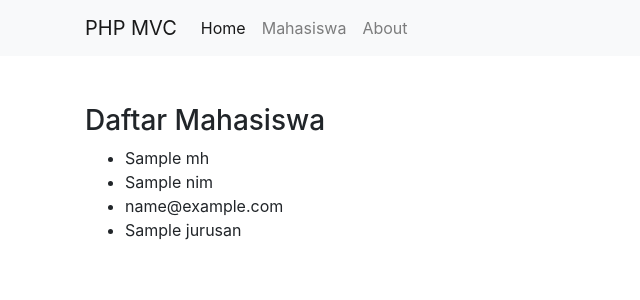
After one commit to eidoscore/phpmvc, a PHP site: the page made by app/views/mahasiswa/index.php in a window 1280 px wide. The commit adds this page. Shown: the top 300 px of the page, without its empty margins (0-640 px from the left). Run offline with PHP 8.4, Linux system fonts and the light colour scheme; the template is opened without the code that fills it: most values are stand-ins (such as "Sample title", 1, 10 or a date in 2020); some libraries are stand-ins or nearby versions.

Commit message:
Menambahkan Model dan koneksi PDO pada Mahasiswa

```diff
--- a/app/controllers/Home.php
+++ b/app/controllers/Home.php
@@ -4,8 +4,9 @@ class Home extends Controller {
     public function index()
     {
         $data['judul'] = 'Home';
+        $data['nama'] = $this->model('User_model')->getUser();
         $this->view('templates/header', $data);
-        $this->view('home/index');
+        $this->view('home/index', $data);
         $this->view('templates/footer');
     }
 }
--- a/app/core/Controller.php
+++ b/app/core/Controller.php
@@ -5,6 +5,12 @@ class Controller {
     {
         require_once '../app/views/' . $view . '.php';
     }
+
+    public function model($model)
+    {
+        require_once '../app/models/' . $model . '.php';
+        return new $model;
+    }
 }
 
 
--- a/app/views/home/index.php
+++ b/app/views/home/index.php
@@ -1,7 +1,7 @@
 <div class="container">
     <div class="jumbotron mt-4">
     <h1 class="display-4">Selamat Datang di Website Saya!</h1>
-    <p class="lead">This is a simple hero unit, a simple jumbotron-style component for calling extra attention to featured content or information.</p>
+    <p class="lead">Halo Nama Saya <?= $data['nama']; ?>.</p>
     <hr class="my-4">
     <p>It uses utility classes for typography and spacing to space content out within the larger container.</p>
     <a class="btn btn-primary btn-lg" href="#" role="button">Learn more</a>
--- /dev/null
+++ b/app/views/mahasiswa/index.php
@@ -0,0 +1,15 @@
+<div class="container mt-5">
+    <div class="row">
+        <div class="col-6">
+            <h3>Daftar Mahasiswa</h3>
+            <?php foreach($data['mhs'] as $mhs) : ?>
+                <ul>
+                    <li><?= $mhs['nama']; ?></li>
+                    <li><?= $mhs['nim']; ?></li>
+                    <li><?= $mhs['email']; ?></li>
+                    <li><?= $mhs['jurusan']; ?></li>
+                </ul>
+            <?php endforeach; ?>
+        </div>
+    </div>
+</div>
--- a/app/views/templates/header.php
+++ b/app/views/templates/header.php
@@ -11,13 +11,14 @@
 
 <nav class="navbar navbar-expand-lg navbar-light bg-light">
 <div class="container">
-    <a class="navbar-brand" href="#">PHP MVC</a>
+    <a class="navbar-brand" href="<?= BASEURL; ?>">PHP MVC</a>
     <button class="navbar-toggler" type="button" data-toggle="collapse" data-target="#navbarNavAltMarkup" aria-controls="navbarNavAltMarkup" aria-expanded="false" aria-label="Toggle navigation">
         <span class="navbar-toggler-icon"></span>
     </button>
     <div class="collapse navbar-collapse" id="navbarNavAltMarkup">
         <div class="navbar-nav">
         <a class="nav-item nav-link active" href="<?= BASEURL; ?>">Home <span class="sr-only">(current)</span></a>
+        <a class="nav-item nav-link" href="<?= BASEURL; ?>/mahasiswa">Mahasiswa</a>
         <a class="nav-item nav-link" href="<?= BASEURL; ?>/about">About</a>
 
         </div>
```
Also changed, not shown: app/controllers/Mahasiswa.php (added, +14 -0 lines), app/models/Mahasiswa_model.php (added, +52 -0 lines), app/models/User_model.php (added, +13 -0 lines).
